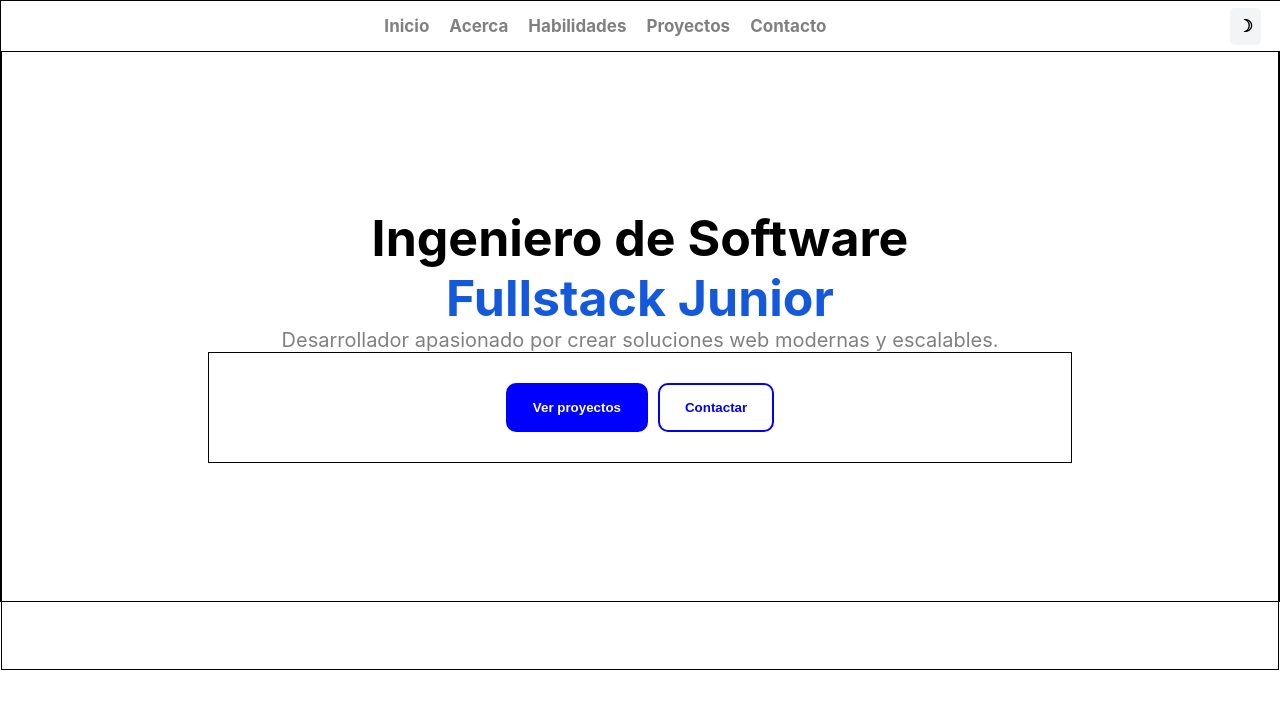
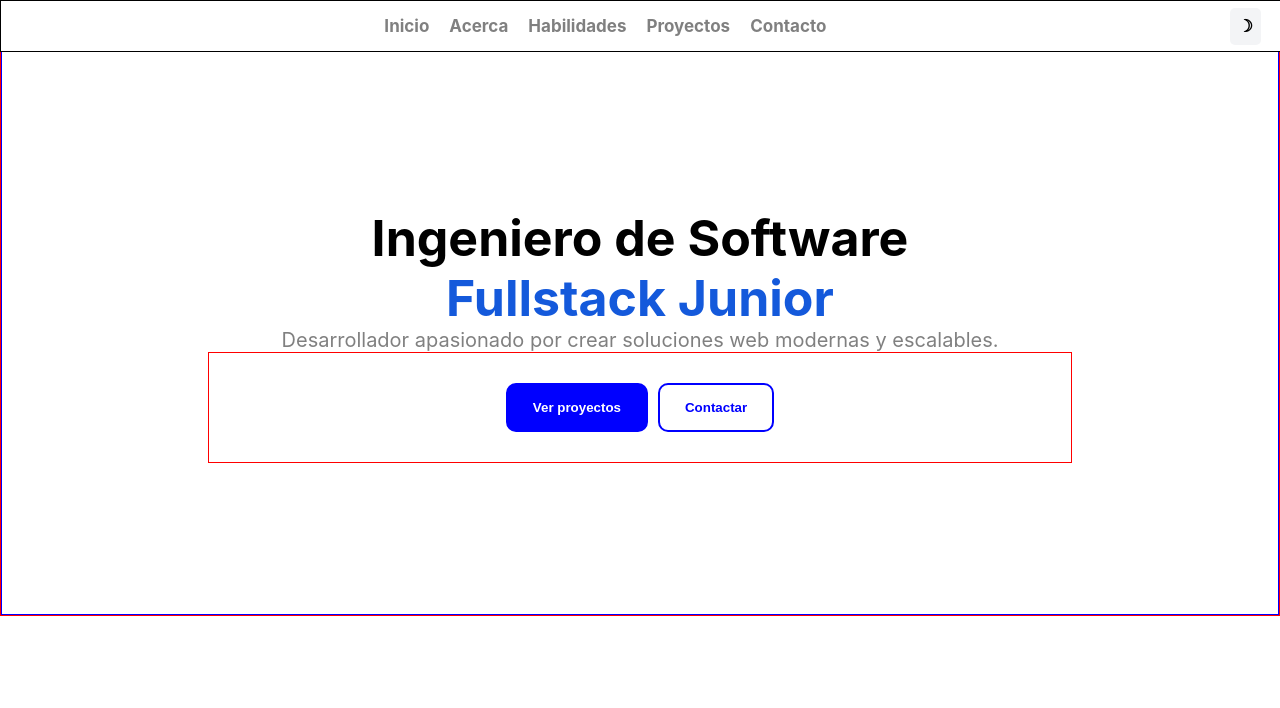
Before and after one commit to Loleao/portfolio, a React (Create React App) app: page / in a window 1280 px wide. Shown: the top 708 px of the page. Built offline with nearby package versions, Linux system fonts and the light colour scheme.

Commit message:
feat: Updated Hero section

```diff
--- a/src/sections/hero/Hero.css
+++ b/src/sections/hero/Hero.css
@@ -4,35 +4,34 @@
 }
 
 .hero-section{
-    border: 1px black solid;
+    border: 1px red solid;
     text-align: center;
-    height: 600px;
-
 }
 
-.content-container{
+.hero-content-container{
+    height: 200px;
     padding: 206px;
-    border: 1px black solid;
+    border: 1px blue solid;
 }
 
-.content-container h1{
+.hero-content-container h1{
     font-size: 50px;
 }
 
-.content-container h2{
+.hero-content-container h2{
     font-size: 50px;
     color: rgb(20, 89, 219);
 }
 
-.content-container p{
+.hero-content-container p{
     font-size: 20px;
     color: gray;
 }
 
-.button-container{
+.hero-button-container{
     padding: 30px;
     display: flex;
-    border: 1px black solid;
+    border: 1px red solid;
     justify-content: center;
     gap: 10px;
 }
--- a/src/sections/hero/Hero.js
+++ b/src/sections/hero/Hero.js
@@ -5,11 +5,11 @@ import Button from '../../components/button/Button'
 export const Hero = () => {
   return (
     <section className='hero-section'>
-        <div className='content-container'>
+        <div className='hero-content-container'>
             <h1>Ingeniero de Software</h1>
             <h2>Fullstack Junior</h2>
             <p>Desarrollador apasionado por crear soluciones web modernas y escalables.</p>
-            <div className='button-container'>
+            <div className='hero-button-container'>
                 <Button type='primary'>Ver proyectos</Button>
                 <Button type='secondary'>Contactar</Button>
             </div>
```
